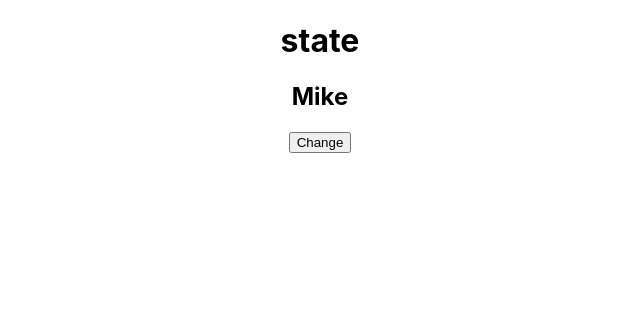
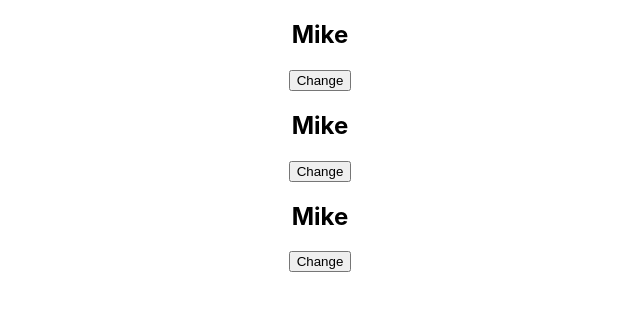
Before and after one commit to ju36380/enBook, a React (Create React App) app: page / in a window 1280 px wide. Shown: the top 310 px of the page, without its empty margins (320-960 px from the left). Built offline with nearby package versions, Linux system fonts and the light colour scheme.

Commit message:
[update] state 속성값

```diff
--- a/src/App.js
+++ b/src/App.js
@@ -7,6 +7,8 @@ function App() {
   return (
     <div className="App">
       <Hello />
+      <Hello />
+      <Hello />
     </div>
   );
 }
--- a/src/component/Hello.js
+++ b/src/component/Hello.js
@@ -3,15 +3,12 @@ import {useState} from "react";
 export default function Hello() {
     const [name, setName] = useState("Mike");
 
-    function changeName() {
-        const newName = name === "Mike" ? "Jane" : "Mike";
-        setName(newName);
-    }
     return (
         <div>
-            <h1>state</h1>
             <h2 id="name">{name}</h2>
-            <button onClick={changeName}>Change</button>
+            <button onClick={() =>{
+                setName(name === "Mike" ? "Jane" : "Mike");
+            }}>Change</button>
         </div>
     );
 };
```
